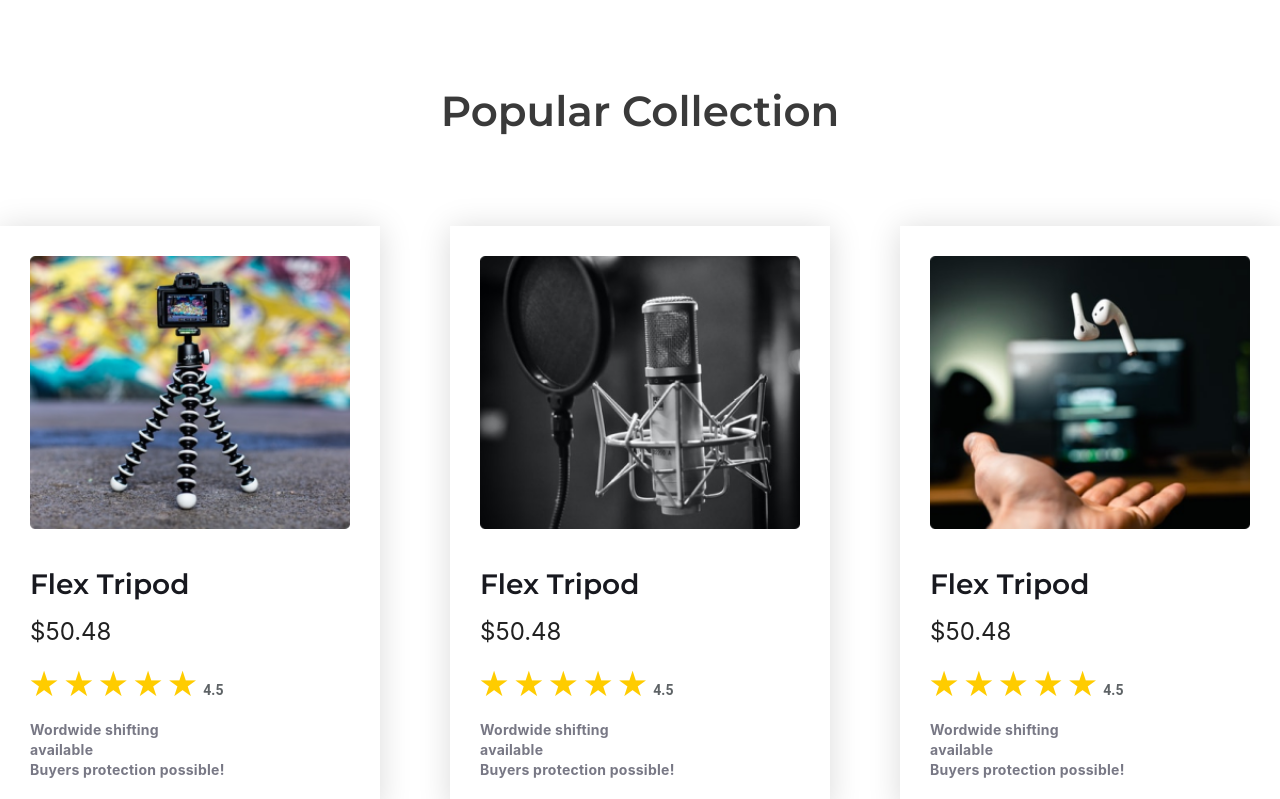
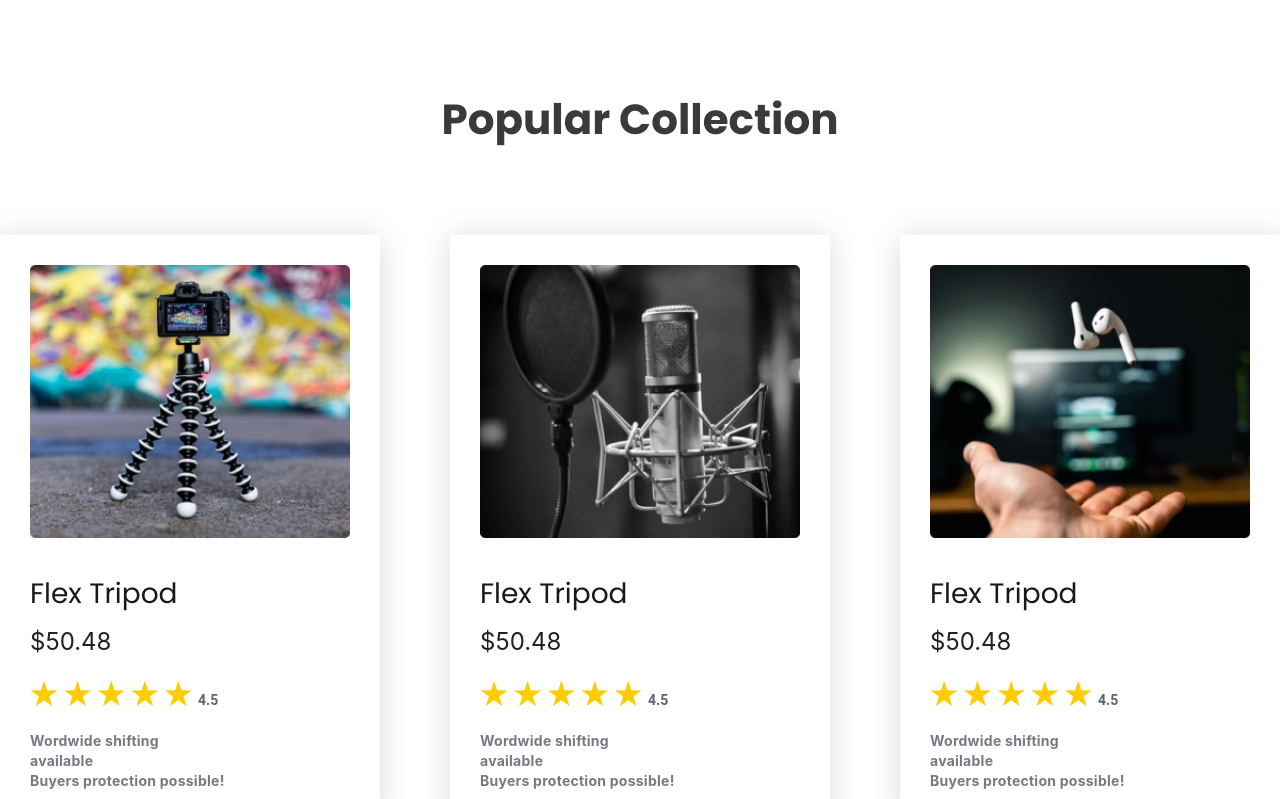
Before and after one commit to roki4646/influencer-gear-main, a plain HTML site: page index.html in a window 1280 px wide. Shown: the part 843-1642 px from the top of the page. Drawn offline with Linux system fonts and the light colour scheme.

Commit message:
added font

```diff
--- a/styles.css
+++ b/styles.css
@@ -1,10 +1,7 @@
-@import url('https://fonts.googleapis.com/css2?family=Cinzel:wght@400;500;600;700;800;900&family=Lato:wght@400;700;900&family=Montserrat:wght@600&family=Poppins:wght@400;500;600;700&display=swap');
+@import url('https://fonts.googleapis.com/css2?family=Poppins:wght@300;400;600;700;800&display=swap');
 
 *{
-font-family: 'Poppins', sans-serif;
-font-family: 'Cinzel', serif;
-font-family: 'Lato', sans-serif;
-font-family: 'Montserrat', sans-serif;
+    font-family: 'Poppins', sans-serif;
 
 }
 
```
